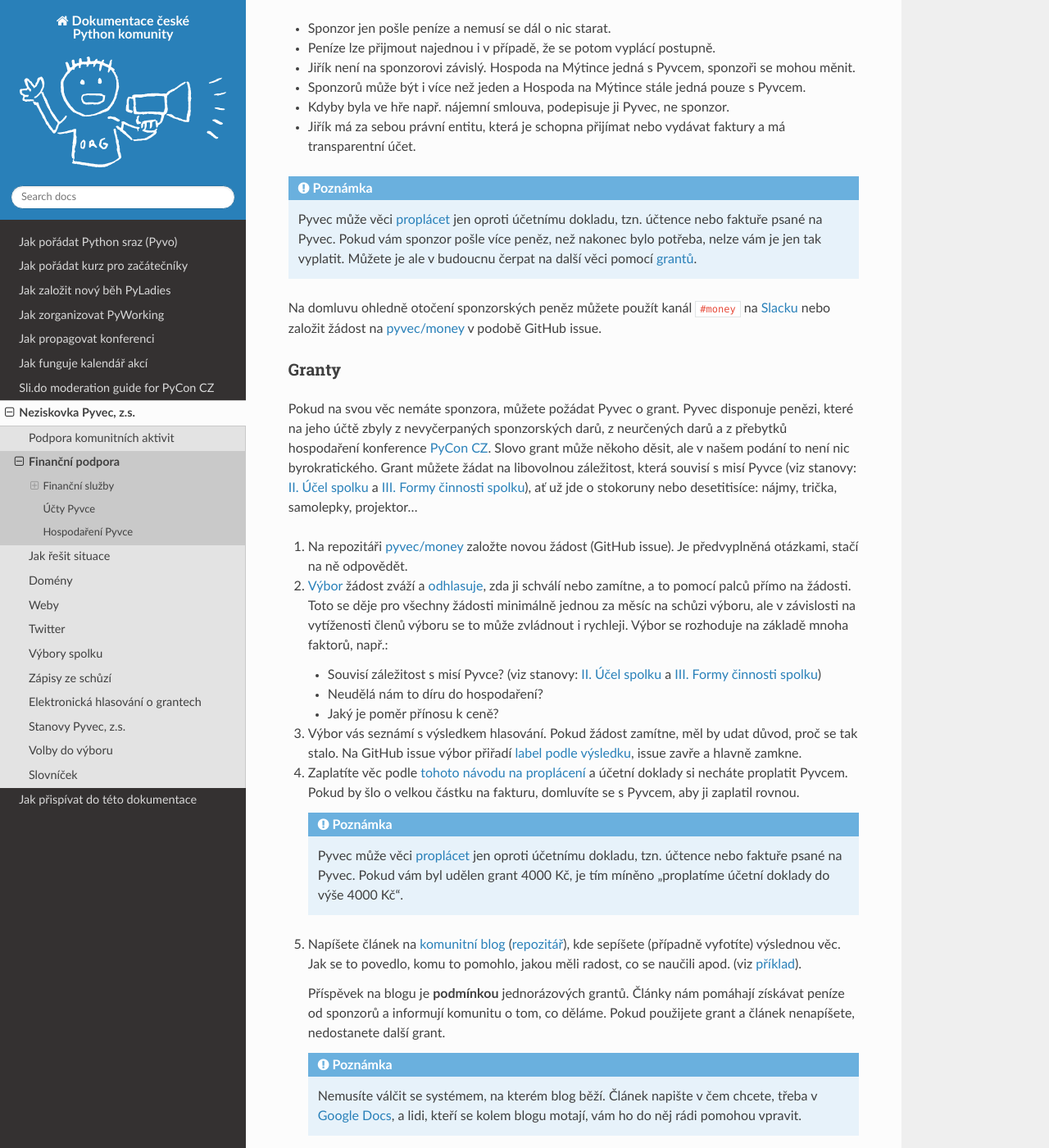
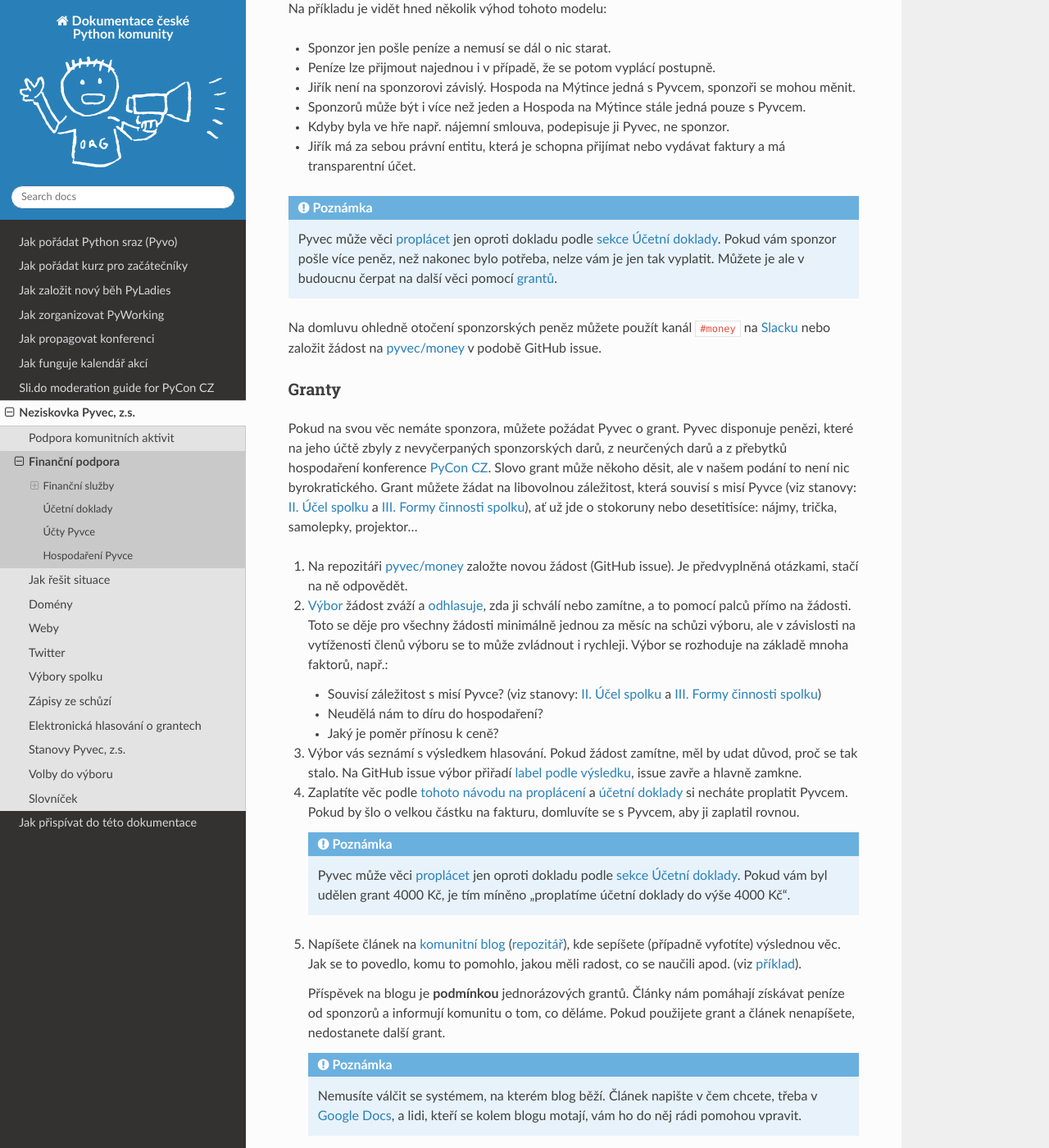
Before and after one commit to pyvec/docs.pyvec.org, a Sphinx documentation site: the page built from docs/operations/support-money.rst, in a window 1280 px wide and 1400 px high, scrolled down 1244 px. Shown: the whole window at 82% size. Built offline with Sphinx 7.4.7 and the Read the Docs theme 3.1.0, drawn with Linux system fonts in a browser that asks for light colours; cross-references to code outside the pages are shown as plain code; some of the changed text lies outside the part shown.

Commit message:
Add DIČ to invoicing requirements (#564)
Also add a section on invoice requirements to support-money, and link to it,
to clarify that we have spefific requirements.

```diff
--- a/docs/operations/runbooks.rst
+++ b/docs/operations/runbooks.rst
@@ -78,8 +78,11 @@
 #. Při nákupech uchovávám účtenky nebo faktury. Faktura musí mít tyto náležitosti:
 
    - musí být vystavena na **Pyvec, z.s.**
-   - | musí mít správnou **fakturační** adresu Pyvce (uvedena i `dole na webu <https://pyvec.org/>`_):
+   - | musí mít správnou **fakturační** adresu Pyvce:
      | Korunní 2569/108, 101 00 Praha 10 – Vinohrady
+   - u zahraničních dodavatelů musí mít **DIČ**: ``CZ22746668``
+
+   Aktuální údaje najdeš v patičce stránek `pyvec.org <https://pyvec.org>`__.
 
    .. hint::
       Pokud se podepisuje nějaká smlouva a podepisuje ji někdo za Pyvec, musí u jejich jména figurovat opět název a adresa Pyvce, ne adresa k němu domů.
--- a/docs/operations/support-money.rst
+++ b/docs/operations/support-money.rst
@@ -33,7 +33,7 @@
 Otočení sponzorských peněz
 ^^^^^^^^^^^^^^^^^^^^^^^^^^
 
-Jestliže na svou věc seženete sponzora, Pyvec mu pošle fakturu na potřebnou částku a peníze od sponzora uloží na svůj transparentní účet. Z těchto peněz vám věc oproti účetnímu dokladu :ref:`proplatí <jak-proplatit>`, a to bez nutnosti schvalování :term:`výborem <Výbor>`. Pokud z peněz něco zbude, zůstanou na účtu Pyvce pro :ref:`granty <granty>`. Příklad:
+Jestliže na svou věc seženete sponzora, Pyvec mu pošle fakturu na potřebnou částku a peníze od sponzora uloží na svůj transparentní účet. Z těchto peněz vám věc :ref:`proplatí <jak-proplatit>` oproti :ref:`účetnímu dokladu <doklady>`, a to bez nutnosti schvalování :term:`výborem <Výbor>`. Pokud z peněz něco zbude, zůstanou na účtu Pyvce pro :ref:`granty <granty>`. Příklad:
 
    Jiřík každý měsíc :ref:`organizuje Python sraz <srazy>` v Zeleném Údolí. V Zeleném Údolí je bohužel jen jediný vhodný podnik, kde lze sraz konat, a to Hospoda na Mýtince. Ta si za akce účtuje pronájem 500 Kč za večer. Jiřík sežene sponzora srazu, místní firmu Červený Klobouk, a.s., která zaplatí pronájem na celý rok. Jiřík s touto dohodou seznámí Pyvec a poprosí jej, aby transakci vyřešil. Pyvec pošle Červenému Klobouku fakturu na 6000 Kč. Jiřík každý měsíc nájem zaplatí podle :ref:`návodu na proplácení <jak-proplatit>`, doklad pošle Pyvci, a ten mu jej proplatí. Když to Jiříka přestane bavit, řekne Hospodě na Mýtince, aby rovnou poslala Pyvci fakturu za několik měsíců, a Pyvec ji proplatí.
 
@@ -47,7 +47,7 @@
 - Jiřík má za sebou právní entitu, která je schopna přijímat nebo vydávat faktury a má transparentní účet.
 
 .. note::
-   Pyvec může věci :ref:`proplácet <jak-proplatit>` jen oproti účetnímu dokladu, tzn. účtence nebo faktuře psané na Pyvec. Pokud vám sponzor pošle více peněz, než nakonec bylo potřeba, nelze vám je jen tak vyplatit. Můžete je ale v budoucnu čerpat na další věci pomocí :ref:`grantů <granty>`.
+   Pyvec může věci :ref:`proplácet <jak-proplatit>` jen oproti dokladu podle :ref:`sekce Účetní doklady <doklady>`. Pokud vám sponzor pošle více peněz, než nakonec bylo potřeba, nelze vám je jen tak vyplatit. Můžete je ale v budoucnu čerpat na další věci pomocí :ref:`grantů <granty>`.
 
 Na domluvu ohledně otočení sponzorských peněz můžete použít kanál :slack:`#money` na :ref:`Slacku <slack>` nebo založit žádost na `pyvec/money <https://github.com/pyvec/money/>`_ v podobě GitHub issue.
 
@@ -68,10 +68,10 @@
    - Jaký je poměr přínosu k ceně?
 
 #. Výbor vás seznámí s výsledkem hlasování. Pokud žádost zamítne, měl by udat důvod, proč se tak stalo. Na GitHub issue výbor přiřadí `label podle výsledku <https://github.com/pyvec/money/labels>`__, issue zavře a hlavně zamkne.
-#. Zaplatíte věc podle :ref:`tohoto návodu na proplácení <jak-proplatit>` a účetní doklady si necháte proplatit Pyvcem. Pokud by šlo o velkou částku na fakturu, domluvíte se s Pyvcem, aby ji zaplatil rovnou.
+#. Zaplatíte věc podle :ref:`tohoto návodu na proplácení <jak-proplatit>` a :ref:`účetní doklady <doklady>` si necháte proplatit Pyvcem. Pokud by šlo o velkou částku na fakturu, domluvíte se s Pyvcem, aby ji zaplatil rovnou.
 
    .. note::
-      Pyvec může věci :ref:`proplácet <jak-proplatit>` jen oproti účetnímu dokladu, tzn. účtence nebo faktuře psané na Pyvec. Pokud vám byl udělen grant 4000 Kč, je tím míněno "proplatíme účetní doklady do výše 4000 Kč".
+      Pyvec může věci :ref:`proplácet <jak-proplatit>` jen oproti dokladu podle :ref:`sekce Účetní doklady <doklady>`. Pokud vám byl udělen grant 4000 Kč, je tím míněno "proplatíme účetní doklady do výše 4000 Kč".
 
 #. Napíšete článek na `komunitní blog <https://blog.python.cz/>`__ (`repozitář <https://github.com/pyvec/blog.python.cz>`__), kde sepíšete (případně vyfotíte) výslednou věc. Jak se to povedlo, komu to pomohlo, jakou měli radost, co se naučili apod. (viz `příklad <https://blog.python.cz/Nad%C4%9Blili-jsme-PyLadies-tri%C4%8Dka>`__).
 
@@ -110,7 +110,7 @@
 
    Lumír je hlavním organizátorem kurzů pro začátečníky v Zeleném Údolí. Kurzy se konají pravidelně každý půlrok a při jejich organizaci je potřeba tu koupit lístečky, tu prodlužovačku, tam zase malé občerstvení. Nejsou to velké výdaje, takže je Lumír platí sám, ale když se v prosinci podíval do prasátka, zjistil, že v součtu to vlastně bylo dost peněz. Rozhodne se tedy požádat Pyvec o paušální grant.
 
-Postup získání grantu je :ref:`stejný jako u jednorázových <granty>`, jen s tím rozdílem, že nežádáte o jednorázové peníze, ale o pravidelnou částku na měsíc. Opět platí, že Pyvec může věci :ref:`proplácet <jak-proplatit>` jen oproti účetnímu dokladu, tzn. účtence nebo faktuře psané na Pyvec. Grant 200 Kč/měsíc tedy znamená "proplatíme účetní doklady do výše 200 Kč měsíčně". Po získání paušálního grantu **nemusíte psát článek na blog**. (Ale můžete!) Příklad:
+Postup získání grantu je :ref:`stejný jako u jednorázových <granty>`, jen s tím rozdílem, že nežádáte o jednorázové peníze, ale o pravidelnou částku na měsíc. Opět platí, že Pyvec může věci :ref:`proplácet <jak-proplatit>` jen oproti dokladu podle :ref:`sekce Účetní doklady <doklady>`. Grant 200 Kč/měsíc tedy znamená "proplatíme účetní doklady do výše 200 Kč měsíčně". Po získání paušálního grantu **nemusíte psát článek na blog**. (Ale můžete!) Příklad:
 
    Lumír na `pyvec/money <https://github.com/pyvec/money/>`_ založí novou žádost:
 
@@ -129,6 +129,18 @@
       Kurzy prošlo za poslední rok 40 lidí ročně a mají dlouhodobě skvělé ohlasy od účastníků.
 
    Výbor o tomto zahlasuje a odepíše, že grant bude přidělen. Následně když Lumír kupuje lístečky, schová si účtenku, případně fakturu psanou na Pyvec. Když Věrka, spoluorganizátorka kurzů, bude kupovat prodlužovačku, schová si účtenku taky. Dá ji Lumírovi a ten jí účtenku proplatí ze svého. Takto Lumír nakumuluje účtenky a ke konci roku si nechá všechny proplatit od Pyvce. Pyvec mu bez dalšího schvalování proplatí účtenky do výše 1200 Kč.
+
+
+.. _doklady:
+
+Účetní doklady
+--------------
+
+Peníze může Pyvec proplatit pouze proti účetnímu dokladu, což může být:
+
+- účtenka, nebo
+- faktura psaná na Pyvec, obsahující potřebné údaje (minimálně název spolku; fakturační adresu; u zahraničních dodavatelů DIČ).
+  Aktuální údaje najdeš v patičce stránek `pyvec.org <https://pyvec.org>`__.
 
 
 Účty Pyvce
```
